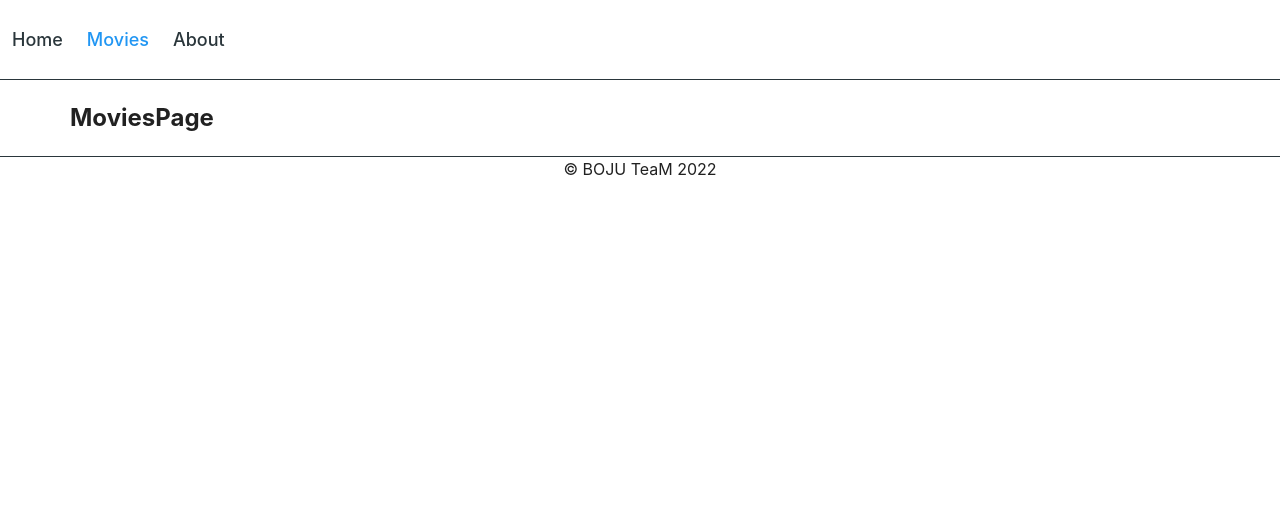
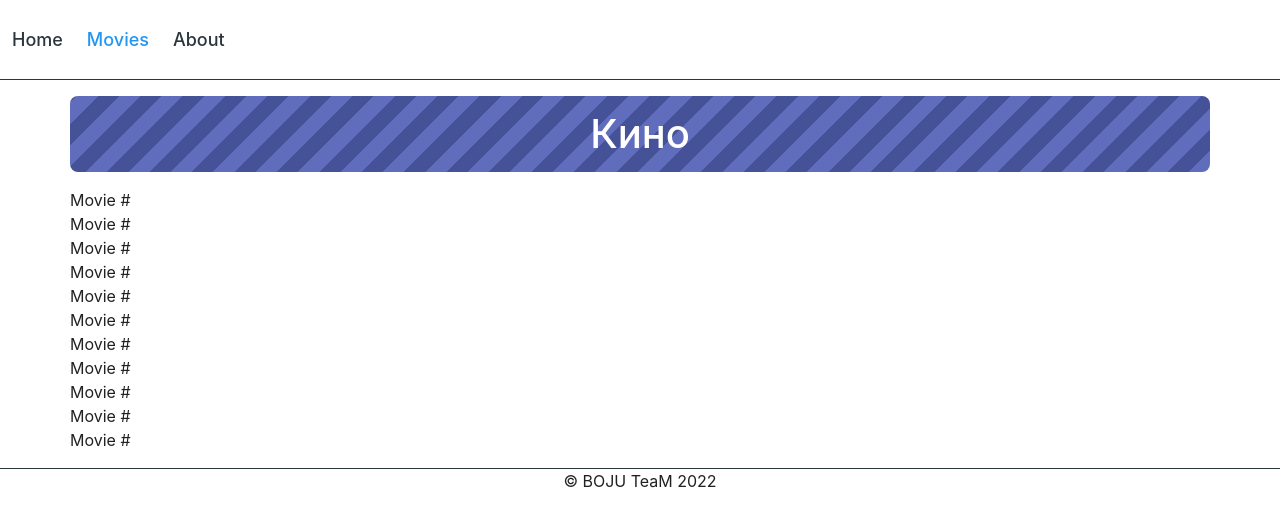
Before and after one commit to devisd/react-movies-test, a React (Create React App) app: page /movies in a window 1280 px wide. Shown: the top 526 px of the page. Built offline with nearby package versions, Linux system fonts and the light colour scheme.

Commit message:
fix styles

```diff
--- /dev/null
+++ b/src/components/About/About.js
@@ -0,0 +1,25 @@
+import PageHeading from '../PageHeading';
+
+function About() {
+  return (
+    <>
+      <PageHeading text="О нас" />
+
+      <p>
+        Lorem ipsum dolor sit amet consectetur adipisicing elit. Ex vel velit
+        nihil illo est! Quos cum rerum dolores voluptates odio iste est nam
+        excepturi placeat eligendi voluptatibus a illo eos ipsam, necessitatibus
+        quo at quae pariatur et asperiores odit! Quasi sunt odit omnis at
+        deserunt placeat ipsa earum dignissimos magni voluptatum quisquam veniam
+        libero qui fugit accusantium cum ratione, facilis tempore in!
+        Voluptates, minus nesciunt sed optio voluptate et quae accusamus est
+        eos, dolorum quibusdam dolorem debitis perferendis voluptas rem quos
+        eius ab, commodi cumque dolor. Repellendus porro impedit, enim
+        temporibus quibusdam eum natus corporis id? Ducimus fugit consequatur
+        consequuntur.
+      </p>
+    </>
+  );
+}
+
+export default About;
--- /dev/null
+++ b/src/components/About/index.js
@@ -0,0 +1 @@
+export { default } from './About';
--- a/src/components/App.js
+++ b/src/components/App.js
@@ -1,8 +1,9 @@
 import { Routes, Route } from 'react-router-dom';
 import Layout from './LayoutContainer';
 import HomePage from './HomePage';
-import MovieDetailsPage from './MovieDetailsPage';
+// import MovieDetailsPage from './MovieDetailsPage';
 import MoviesPage from './MoviesPage';
+import About from './About';
 import NotFoundPage from './NotFoundPage';
 
 function App() {
@@ -10,9 +11,10 @@ function App() {
     <>
       <Routes>
         <Route path="/" element={<Layout />}>
-          <Route element={<HomePage />} />
+          <Route index element={<HomePage />} />
           <Route path="movies" element={<MoviesPage />} />
-          <Route path="movies/:moviesId" element={<MovieDetailsPage />} />
+          {/* <Route path="movies/:moviesId" element={<MovieDetailsPage />} /> */}
+          <Route path="about" element={<About />} />
           <Route path="*" element={<NotFoundPage />} />
         </Route>
       </Routes>
--- a/src/components/MoviesPage/MoviesPage.js
+++ b/src/components/MoviesPage/MoviesPage.js
@@ -1,7 +1,26 @@
 import React from 'react';
+import PageHeading from 'components/PageHeading';
 
 const MoviesPage = () => {
-  return <h2>MoviesPage</h2>;
+  return (
+    <>
+      <PageHeading text="Кино" />
+
+      <ul>
+        <li>Movie #</li>
+        <li>Movie #</li>
+        <li>Movie #</li>
+        <li>Movie #</li>
+        <li>Movie #</li>
+        <li>Movie #</li>
+        <li>Movie #</li>
+        <li>Movie #</li>
+        <li>Movie #</li>
+        <li>Movie #</li>
+        <li>Movie #</li>
+      </ul>
+    </>
+  );
 };
 
 export default MoviesPage;
--- a/src/components/PageHeading/PageHeading.module.css
+++ b/src/components/PageHeading/PageHeading.module.css
@@ -1,6 +1,6 @@
 .title {
   padding: 8px;
-  margin-top: 0;
+  margin: 0 0 16px 0;
   border-radius: 8px;
   color: #fff;
   font-size: 40px;
--- a/src/index.css
+++ b/src/index.css
@@ -21,3 +21,21 @@ button {
 img {
   display: block;
 }
+
+ul,
+li {
+  margin: 0;
+  padding: 0;
+  list-style: none;
+}
+
+h1,
+h2,
+h3,
+h4,
+h5,
+h6,
+p {
+  margin: 0;
+  padding: 0;
+}
```
Also changed, not shown: src/components/MoviesPage/MoviesPage.module.css (added).
